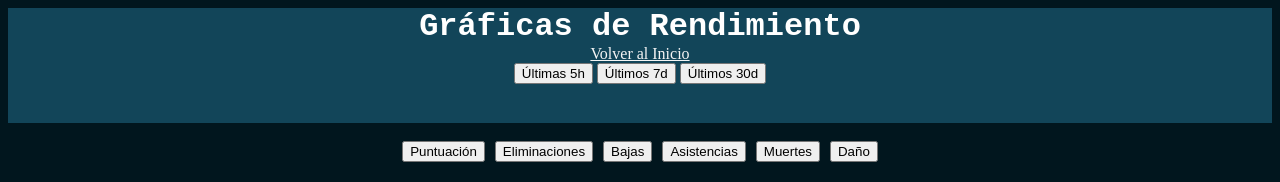
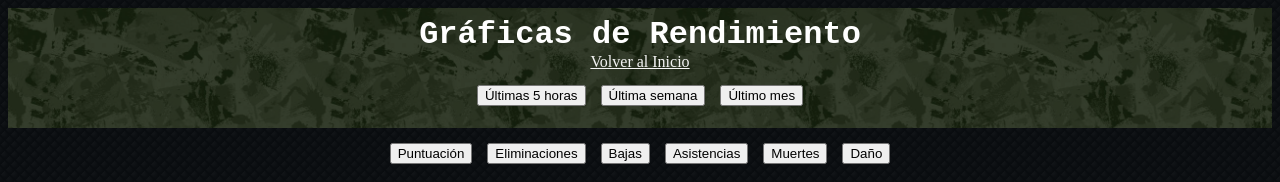
Before and after one commit to Arquitav/warzone_scores, a website with bundled scripts: page graficos.html in a window 1280 px wide. Built offline with nearby package versions, Linux system fonts and the light colour scheme; no server answers.

Commit message:
actualizacion de fondos y ajuste de header

```diff
--- a/graficos.html
+++ b/graficos.html
@@ -11,16 +11,14 @@
     <header>
         <h1>Gráficas de Rendimiento</h1>
         <a href="index.html">Volver al Inicio</a>
-        <br>
-        <div id="time-filters-container">
-        <button id="btn-5h">Últimas 5h</button>
-        <button id="btn-7d">Últimos 7d</button>
-        <button id="btn-30d">Últimos 30d</button>
+        <div id="filters-container">
+            <button id="btn-5h">Últimas 5 horas</button>
+            <button id="btn-7d">Última semana</button>
+            <button id="btn-30d">Último mes</button>
         </div>
     </header>
-    <br>
     <main>
-        <div id="filters-container">
+        <div id="filters-container-stats">
             <button data-stat="puntuacion">Puntuación</button>
             <button data-stat="eliminaciones">Eliminaciones</button>
             <button data-stat="bajas">Bajas</button>
--- a/styles.css
+++ b/styles.css
@@ -1,12 +1,45 @@
 body{
-    background-color: rgb(1, 22, 30);
+    background-color: rgb(12, 15, 19);
 }
 
-header{
-    background-color: rgb(18, 69, 89);
+body::before{
+    content: "";
+    position: fixed;
+    inset: 0;
+    background-image: url(images/black-background-modern-dark-abstract-seamless-texture-vector.jpg);
+    background-size: 600px;
+    background-repeat: repeat;
+    background-position: center;
+    opacity: 0.2; /* aquí controlas la transparencia de la imagen */
+    z-index: -1;
+}
+
+header {
+    position: relative;           /* Necesario para que ::before se ajuste al header */
+    background-color: #36531a;    /* 🎨 Color sólido detrás */
+    height: 120px;
+    display: flex;               /* Activa flexbox */
+    flex-direction: column;      /* Coloca el contenido en columna (h1, links, botones) */
+    justify-content: center;     /* Centra horizontalmente */
+    align-items: center;         /* Centra verticalmente */
     text-align: center;
-    height: 115px;
+}
 
+/* Imagen superpuesta con transparencia */
+header::before {
+    content: "";
+    position: absolute;           /* Lo hace flotar dentro del header */
+    top: 0; left: 0; right: 0; bottom: 0;
+    background: url("images/istockphoto-1468296537-612x612.jpg") ;
+    background-size: 300px;
+    opacity: .7;                  /* 👈 controlas la transparencia de la imagen */
+    z-index: 0;                   /* queda detrás del texto */
+}
+
+/* Asegura que el texto quede por encima */
+header * {
+    position: relative;
+    z-index: 1;
 }
 
 h1{
@@ -73,13 +106,27 @@ main{
 }
 
 #filters-container{
+    width: 350px;
+    height: 30px;
     display: flex;
     flex-wrap: wrap;
     justify-content: center;
     align-items: center;
-    gap: 10px;
-    margin-bottom: 5px;
+    gap: 15px;
+    margin: 10px;
 }
+
+#filters-container-stats{
+    width: 550px;
+    height: 30px;
+    display: flex;
+    flex-wrap: wrap;
+    justify-content: center;
+    align-items: center;
+    gap: 15px;
+    margin: 10px;
+}
+
 
 .loader {
   position: fixed;
```
Also changed, not shown: index.html (+0 -5 lines), images/black-background-modern-dark-abstract-seamless-texture-vector.jpg (added), images/istockphoto-1468296537-612x612.jpg (added).
